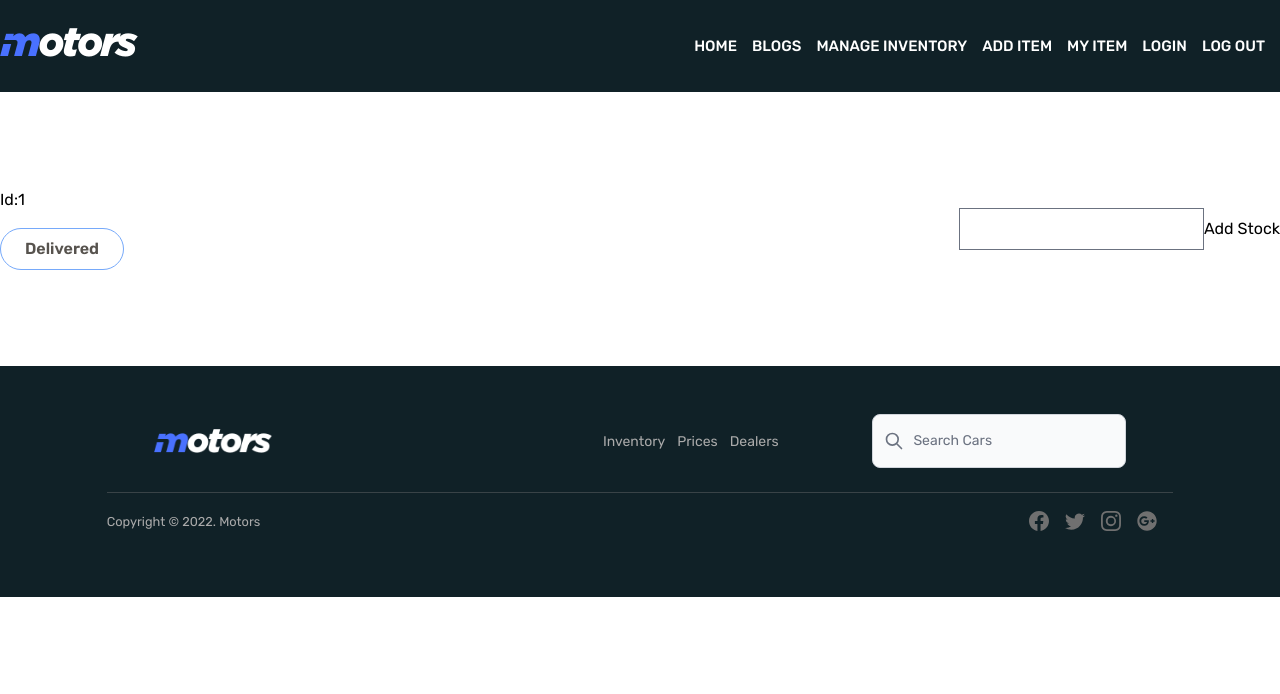
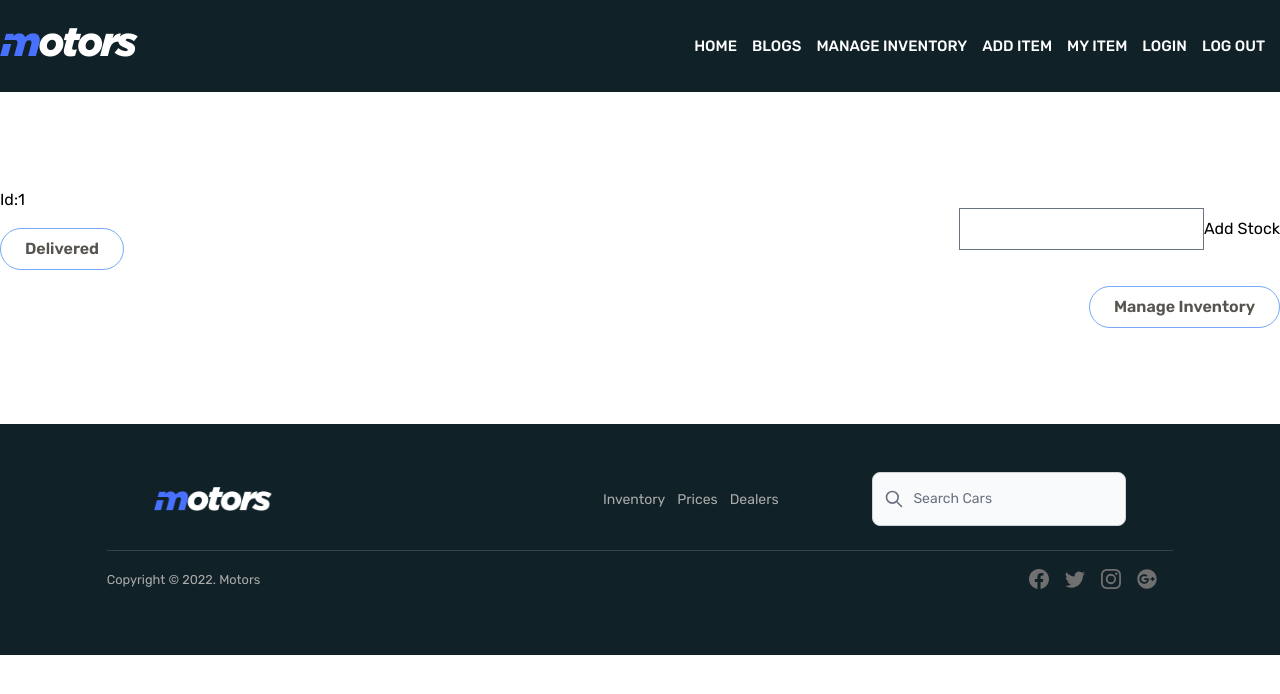
Before and after one commit to NishatFariza/motors-car-client, a React (Create React App) app: page /inventory/1 in a window 1280 px wide. Shown: the top 694 px of the page. Built offline with nearby package versions, Linux system fonts and the light colour scheme; no server answers.

Commit message:
manage inventory button added

```diff
--- a/src/pages/HomePage/BuySellCar/BuySellCar.jsx
+++ b/src/pages/HomePage/BuySellCar/BuySellCar.jsx
@@ -14,7 +14,7 @@ const BuySellCar = () => {
             Our cars are delivered fully-registered with all requirements <br />
             completed. We’ll deliver your car wherever you are.
           </p>
-          <button className=" bg-blue-500 px-6 py-2 rounded hover:bg-yellow-400 hover:text-white duration-500 font-semibold text-white my-6">
+          <button className=" bg-blue-500 px-6 py-2 rounded hover:bg-yellow-400  duration-500 font-semibold text-white my-6">
             INVENTORY
           </button>
         </div>
--- a/src/pages/HomePage/InventoryItems/InventoryItems.jsx
+++ b/src/pages/HomePage/InventoryItems/InventoryItems.jsx
@@ -27,6 +27,11 @@ const InventoryItems = () => {
           <Car car={car} key={car._id}></Car>
         ))}
       </div>
+      <div className="text-right mt-6">
+        <button className="border bg-blue-500 px-6 py-2 rounded-full hover:bg-yellow-400 text-white duration-500 mt-4 font-semibold text-stone-600">
+          Manage Inventory
+        </button>
+      </div>
     </div>
   );
 };
--- a/src/pages/Inventory/Inventory.jsx
+++ b/src/pages/Inventory/Inventory.jsx
@@ -74,8 +74,7 @@ const Inventory = () => {
       .put(url, updateCar)
       .then(function (response) {
         console.log(response);
-        if(response.data.modifiedCount == 1){
-
+        if (response.data.modifiedCount == 1) {
         }
       })
       .catch(function (error) {
@@ -109,6 +108,11 @@ const Inventory = () => {
           </form>
         </div>
       </div>
+      <div className="text-right">
+        <button className="border border-blue-400 px-6 py-2 rounded-full hover:bg-blue-400 hover:text-white duration-500 mt-4 font-semibold text-stone-600">
+          Manage Inventory
+        </button>
+      </div>
     </div>
   );
 };
```
